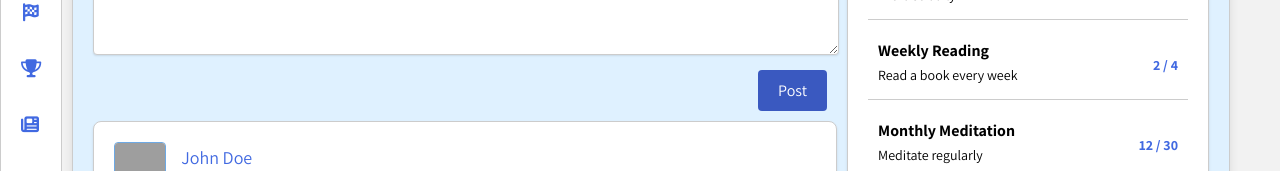
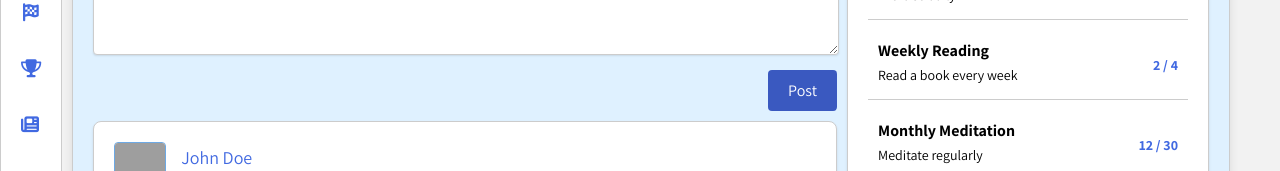
Before and after one commit to joseph-johnson27001/habits_tracker, a Vue app: page / in a window 1280 px wide. Shown: the part 207-378 px from the top of the page. Built offline with nearby package versions, Linux system fonts and the light colour scheme; grey boxes are pictures that could not be loaded.

Commit message:
Button margin fix

```diff
--- a/src/components/NewsFeed/NewsFeed.vue
+++ b/src/components/NewsFeed/NewsFeed.vue
@@ -693,6 +693,7 @@ export default {
 .post-button-container {
   display: flex;
   justify-content: end;
+  margin-right: -10px;
 }
 
 .status-form {
```
